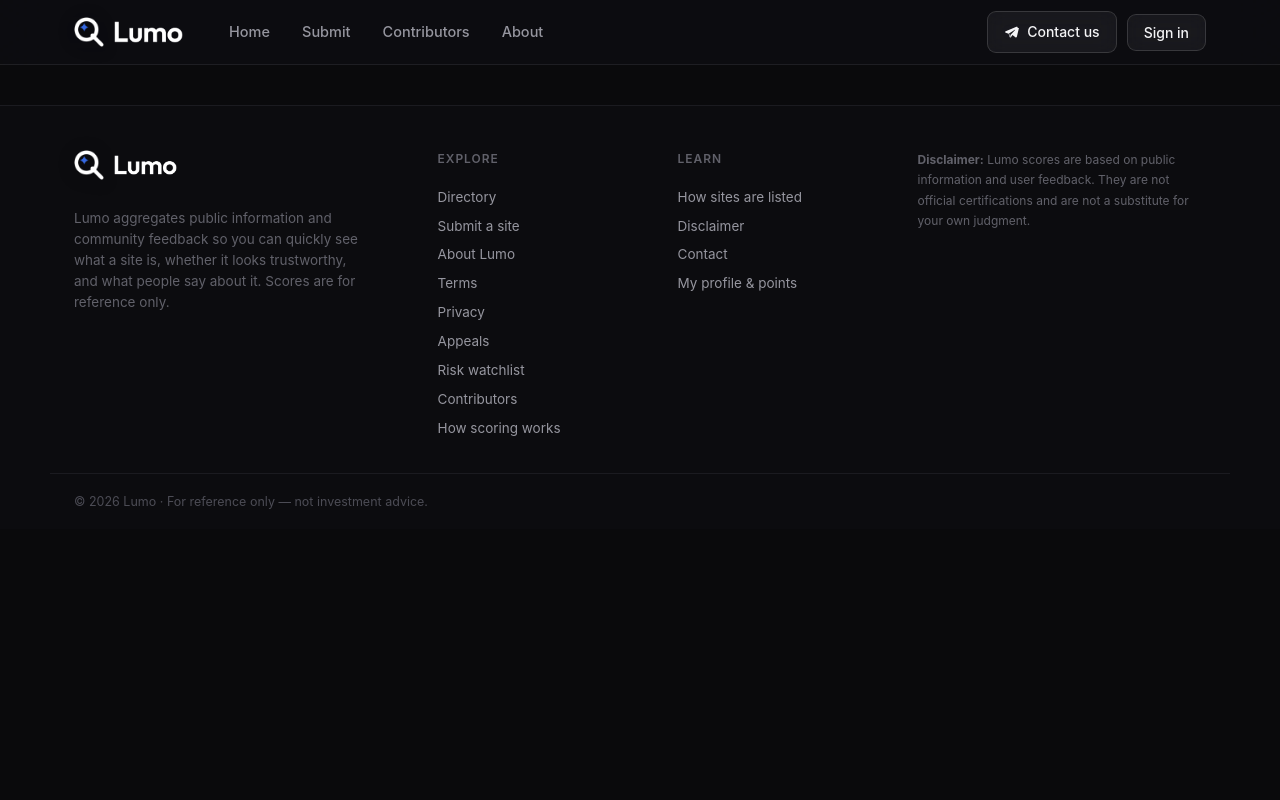
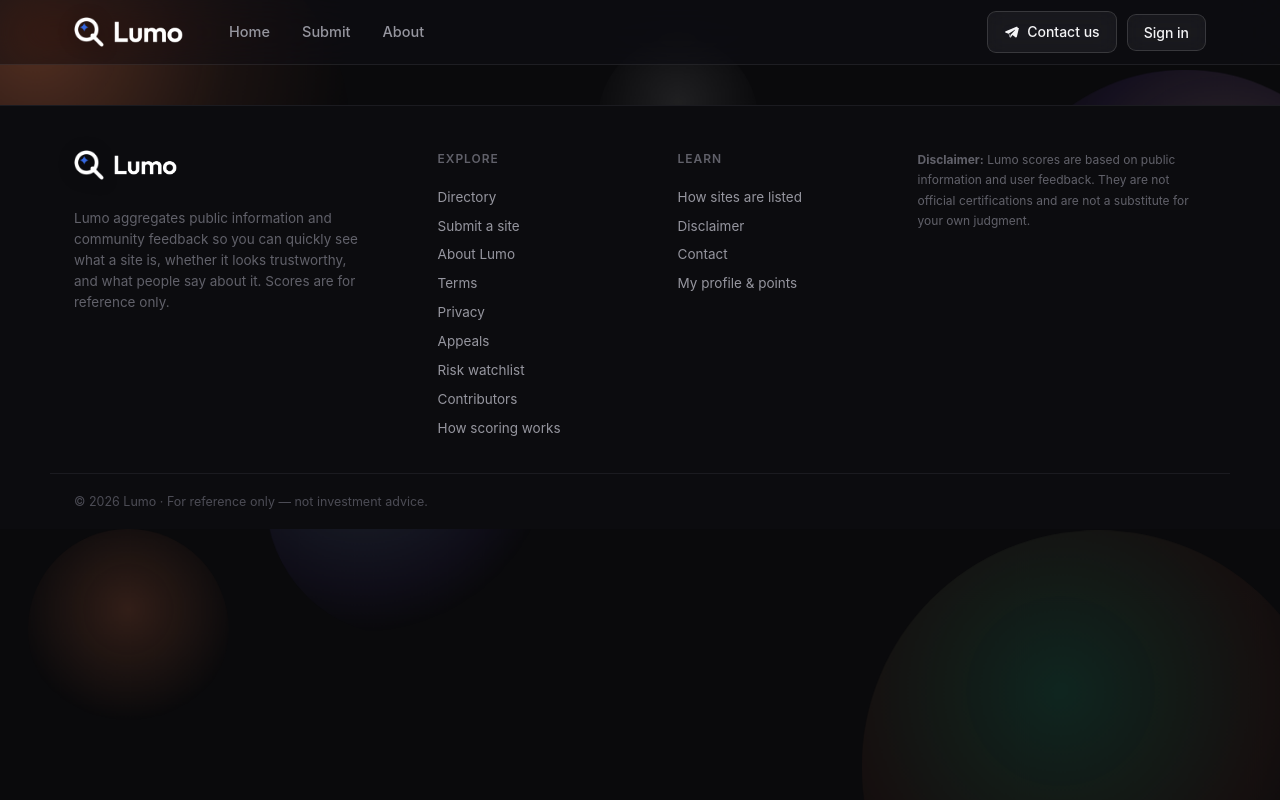
Before and after one commit to Aeriandog-dot/Aeriandog-dot-lumo-git, a website: page public/index.html in a window 1280 px wide. Drawn offline with Linux system fonts and the light colour scheme; no server answers.

Commit message:
feat: Guardnet-style ambient floating glass bubbles on page background; revert Contributors nav item (layout unchanged)

```diff
--- a/public/index.html
+++ b/public/index.html
@@ -9,6 +9,14 @@
 <link rel="stylesheet" href="styles.css">
 </head>
 <body>
+<div class="lumo-ambient" aria-hidden="true">
+  <span class="ab ab1"></span>
+  <span class="ab ab2"></span>
+  <span class="ab ab3"></span>
+  <span class="ab ab4"></span>
+  <span class="ab ab5"></span>
+  <span class="ab ab6"></span>
+</div>
 
 <header class="site-header" id="siteHeader">
   <div class="container header-inner">
@@ -19,7 +27,6 @@
     <nav class="site-nav" id="siteNav" aria-label="Primary">
       <a href="#/" data-route>Home</a>
       <a href="#/submit" data-route>Submit</a>
-      <a href="#/contributors" data-route>Contributors</a>
       <a href="#/about" data-route>About</a>
     </nav>
     <div class="nav-actions">
--- a/public/styles.css
+++ b/public/styles.css
@@ -19,8 +19,8 @@
   --header-h:64px;
 }
 *{box-sizing:border-box;margin:0;padding:0}
-html{scroll-behavior:smooth}
-body{background:var(--bg);color:var(--text);font-family:var(--font);font-size:16px;line-height:1.55;-webkit-font-smoothing:antialiased}
+html{scroll-behavior:smooth;background:var(--bg)}
+body{background:transparent;color:var(--text);font-family:var(--font);font-size:16px;line-height:1.55;-webkit-font-smoothing:antialiased}
 a{color:inherit;text-decoration:none}
 img,svg{display:block}
 button{font-family:inherit;cursor:pointer}
@@ -713,3 +713,19 @@ button.chip.on{color:#0a0a0c}
 .me-form{display:flex;flex-direction:column;gap:14px;align-items:flex-start;border-top:1px dashed #2a2a31;padding-top:16px;margin-top:4px}
 .me-form .field{width:100%}
 @media (max-width:600px){.lb-pts{font-size:14px}.contrib-banner a{white-space:normal}}
+
+
+/* ---- Guardnet-style ambient floating glass bubbles (decorative background) ---- */
+.lumo-ambient{position:fixed;inset:0;z-index:-1;overflow:hidden;pointer-events:none}
+.ab{position:absolute;border-radius:50%;will-change:transform,opacity}
+.ab1{width:36vmax;height:36vmax;left:-9vmax;top:-7vmax;background:radial-gradient(circle at 32% 28%,rgba(250,132,83,.30),rgba(250,132,83,.07) 42%,transparent 70%);animation:abDrift1 30s ease-in-out infinite alternate}
+.ab2{width:28vmax;height:28vmax;right:-7vmax;top:7vmax;background:radial-gradient(circle at 60% 35%,rgba(248,201,178,.20),rgba(150,90,255,.08) 46%,transparent 70%);animation:abDrift2 26s ease-in-out infinite alternate}
+.ab3{width:23vmax;height:23vmax;left:20vw;top:44vh;background:radial-gradient(circle at 35% 30%,rgba(138,180,248,.16),rgba(120,90,255,.05) 55%,transparent 72%);animation:abDrift3 34s ease-in-out infinite alternate}
+.ab4{width:32vmax;height:32vmax;right:4vw;bottom:-11vmax;background:radial-gradient(circle at 42% 34%,rgba(52,211,153,.14),rgba(250,132,83,.05) 50%,transparent 74%);animation:abDrift1 40s ease-in-out infinite alternate-reverse}
+.ab5{width:17vmax;height:17vmax;left:6vw;bottom:5vh;background:radial-gradient(circle at 50% 40%,rgba(250,132,83,.17),transparent 72%);animation:abDrift2 23s ease-in-out infinite alternate-reverse}
+.ab6{width:13vmax;height:13vmax;left:46vw;top:5vh;background:radial-gradient(circle at 50% 40%,rgba(255,255,255,.09),transparent 72%);animation:abDrift3 21s ease-in-out infinite alternate}
+@keyframes abDrift1{0%{transform:translate3d(0,0,0) scale(1)}100%{transform:translate3d(6vw,4vh,0) scale(1.16)}}
+@keyframes abDrift2{0%{transform:translate3d(0,0,0) scale(1.12)}100%{transform:translate3d(-5vw,-3vh,0) scale(.9)}}
+@keyframes abDrift3{0%{transform:translate3d(0,0,0) scale(.94)}100%{transform:translate3d(4vw,-5vh,0) scale(1.14)}}
+@media (prefers-reduced-motion:reduce){.ab{animation:none}}
+@media (max-width:720px){.ab{opacity:.45}}
```
